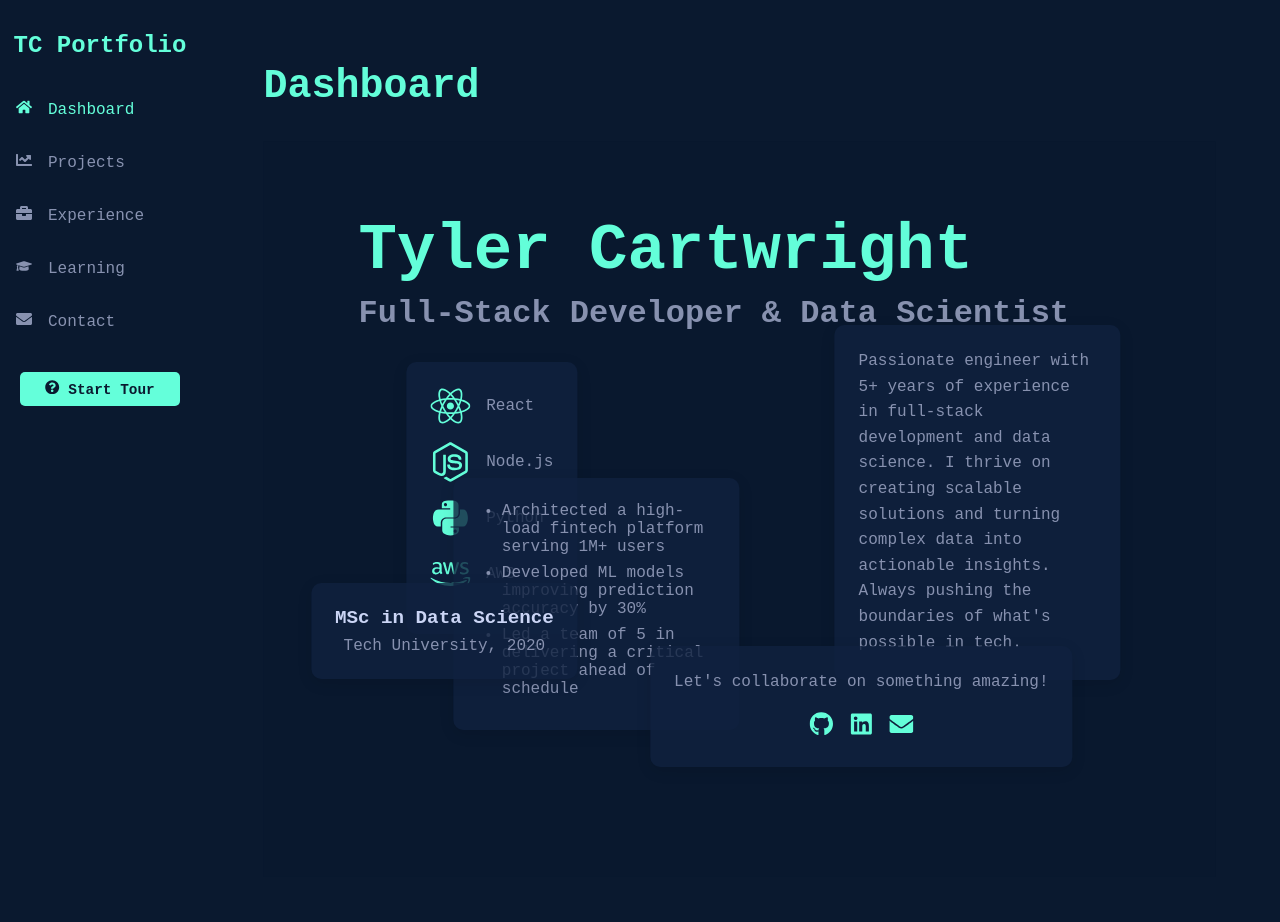
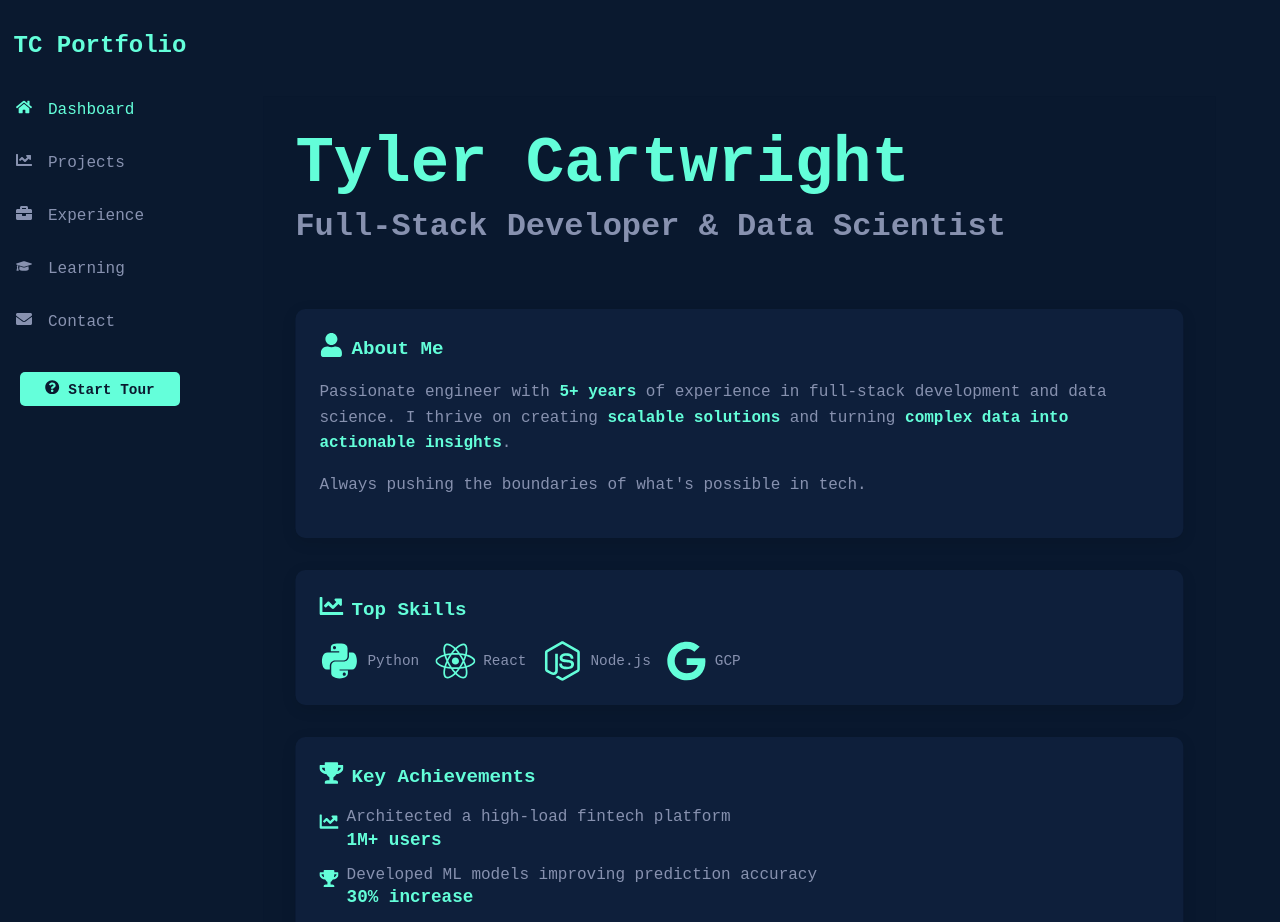
Before and after one commit to tyler-carty/tyler-carty.github.io, a React (Create React App) app: page /dashboard in a window 1280 px wide. Shown: the top 922 px of the page. Built offline with nearby package versions, Linux system fonts and the light colour scheme.

Commit message:
improved Dashboard.js

```diff
--- a/src/components/Dashboard.js
+++ b/src/components/Dashboard.js
@@ -2,103 +2,156 @@ import React, { useState, useEffect } from 'react';
 import styled from 'styled-components';
 import { motion } from 'framer-motion';
 import { BaseComponent } from "./BaseComponent";
-import { FaReact, FaNodeJs, FaPython, FaAws, FaGithub, FaLinkedin, FaEnvelope } from 'react-icons/fa';
+import {
+    FaReact, FaNodeJs, FaPython, FaGoogle, FaGithub, FaLinkedin, FaEnvelope,
+    FaChartLine, FaTrophy, FaUser, FaBrain, FaLaptopCode, FaGraduationCap
+} from 'react-icons/fa';
 
 const DashboardContainer = styled.div`
-    position: relative;
-    height: calc(100vh - 4rem);
-    overflow: hidden;
+    display: flex;
+    flex-direction: column;
+    gap: 2rem;
+    padding: 2rem;
     background-color: #0a192f;
-    padding: 2rem;
+    min-height: 100vh;
+
+    @media (max-width: 768px) {
+        padding: 1rem;
+    }
 `;
 
 const FloatingElement = styled(motion.div)`
-    position: absolute;
     background-color: rgba(17, 34, 64, 0.8);
     border-radius: 10px;
     padding: 1.5rem;
     box-shadow: 0 4px 15px rgba(0, 0, 0, 0.1);
+    width: 100%;
+`;
+
+const Header = styled.div`
+    margin-bottom: 2rem;
 `;
 
 const Name = styled(motion.h1)`
     font-size: 4rem;
     color: #64ffda;
     margin-bottom: 0.5rem;
-    position: absolute;
-    top: 10%;
-    left: 10%;
+
+    @media (max-width: 768px) {
+        font-size: 3rem;
+    }
 `;
 
 const Title = styled(motion.h2)`
     font-size: 2rem;
     color: #8892b0;
-    position: absolute;
-    top: calc(10% + 5rem);
-    left: 10%;
+
+    @media (max-width: 768px) {
+        font-size: 1.5rem;
+    }
 `;
 
-const SkillsContainer = styled(FloatingElement)`
-    top: 30%;
-    left: 15%;
+const CardHeader = styled.div`
     display: flex;
-    flex-direction: column;
-    align-items: flex-start;
+    align-items: center;
+    margin-bottom: 1rem;
+    color: #64ffda;
+`;
+
+const CardIcon = styled.div`
+    font-size: 1.5rem;
+    margin-right: 0.5rem;
+`;
+
+const CardTitle = styled.h3`
+    font-size: 1.2rem;
+    margin: 0;
+`;
+
+const SkillsContainer = styled.div`
+    display: flex;
+    flex-wrap: wrap;
+    gap: 1rem;
+    margin-top: 1rem;
+`;
+
+const SkillsFloatingElement = styled(FloatingElement)`
+    background-color: rgba(17, 34, 64, 0.8);
+    border-radius: 10px;
+    padding: 1.5rem;
+    width: 100%;
 `;
 
 const SkillIcon = styled(motion.div)`
     font-size: 2.5rem;
     color: #64ffda;
-    margin-bottom: 1rem;
     display: flex;
     align-items: center;
 `;
 
 const SkillName = styled.span`
-    font-size: 1rem;
     color: #8892b0;
-    margin-left: 1rem;
-`;
-
-const BioCard = styled(FloatingElement)`
-    top: 25%;
-    right: 10%;
-    width: 30%;
-    max-width: 400px;
+    font-size: 0.9rem;
+    margin-left: 0.5rem;
 `;
 
 const BioText = styled.p`
     font-size: 1rem;
     color: #8892b0;
     line-height: 1.6;
+    margin-bottom: 1rem;
 `;
 
-const AchievementsCard = styled(FloatingElement)`
-    bottom: 20%;
-    left: 20%;
-    width: 30%;
-    max-width: 400px;
+const BioHighlight = styled.span`
+    color: #64ffda;
+    font-weight: bold;
 `;
 
 const AchievementList = styled.ul`
     color: #8892b0;
-    padding-left: 1.5rem;
+    padding-left: 0;
+    list-style-type: none;
 `;
 
 const AchievementItem = styled.li`
+    margin-bottom: 1rem;
+    display: flex;
+    align-items: flex-start;
+`;
+
+const AchievementIcon = styled.div`
+    color: #64ffda;
+    font-size: 1.2rem;
+    margin-right: 0.5rem;
+    margin-top: 0.2rem;
+`;
+
+const AchievementText = styled.p`
+    margin: 0;
+`;
+
+const AchievementMetric = styled.span`
+    display: block;
+    color: #64ffda;
+    font-weight: bold;
+    font-size: 1.1rem;
+    margin-top: 0.2rem;
+`;
+
+const Degree = styled.h4`
+    font-size: 1.2rem;
+    color: #64ffda;
     margin-bottom: 0.5rem;
 `;
 
-const ConnectCard = styled(FloatingElement)`
-    bottom: 15%;
-    right: 15%;
-    display: flex;
-    flex-direction: column;
-    align-items: center;
+const University = styled.p`
+    font-size: 1rem;
+    color: #8892b0;
+    margin-bottom: 1rem;
 `;
 
 const SocialLinks = styled.div`
     display: flex;
-    justify-content: center;
     gap: 1rem;
     margin-top: 1rem;
 `;
@@ -111,21 +164,18 @@ const SocialIcon = styled(motion.a)`
     }
 `;
 
-const FloatingEducation = styled(FloatingElement)`
-    top: 60%;
-    left: 5%;
-    text-align: center;
+const BottomGrid = styled.div`
+  display: grid;
+  grid-template-columns: 1fr 1fr;
+  gap: 2rem;
+
+  @media (max-width: 768px) {
+    grid-template-columns: 1fr;
+  }
 `;
 
-const Degree = styled.h4`
-    font-size: 1.2rem;
-    color: #ccd6f6;
-    margin-bottom: 0.5rem;
-`;
-
-const University = styled.p`
-  font-size: 1rem;
-  color: #8892b0;
+const GridElement = styled(FloatingElement)`
+  margin: 0;
 `;
 
 const Dashboard = ({ onReady }) => {
@@ -147,23 +197,50 @@ const Dashboard = ({ onReady }) => {
     }, [dataLoaded, onReady]);
 
     const skillsData = [
+        { name: 'Python', icon: FaPython },
         { name: 'React', icon: FaReact },
         { name: 'Node.js', icon: FaNodeJs },
-        { name: 'Python', icon: FaPython },
-        { name: 'AWS', icon: FaAws },
+        { name: 'GCP', icon: FaGoogle },
     ];
+
+    const achievementsData = [
+        {
+            icon: <FaChartLine />,
+            text: "Architected a high-load fintech platform",
+            metric: "1M+ users"
+        },
+        {
+            icon: <FaTrophy />,
+            text: "Developed ML models improving prediction accuracy",
+            metric: "30% increase"
+        },
+        {
+            icon: <FaUser />,
+            text: "Led a team in delivering a critical project ahead of schedule",
+            metric: "5 team members"
+        }
+    ];
+
+    const educationData = {
+        degree: "MSc in Data Science",
+        university: "Tech University",
+        year: "2020",
+        courses: [
+            { name: "Machine Learning", icon: <FaBrain /> },
+            { name: "Big Data Analytics", icon: <FaChartLine /> },
+            { name: "Advanced Algorithms", icon: <FaLaptopCode /> },
+        ],
+        skills: [
+            { name: "Data Analysis", progress: 90 },
+            { name: "Statistical Modeling", progress: 85 },
+            { name: "Deep Learning", progress: 80 },
+        ]
+    };
 
     if (!dataLoaded) {
         return (
-            <BaseComponent title="Dashboard">
-                <div>Loading...</div>
-            </BaseComponent>
-        );
-    }
-
-    return (
-        <BaseComponent title="Dashboard">
-            <DashboardContainer>
+            <BaseComponent>
+                <Header>
                     <Name
                         initial={{ opacity: 0, x: -50 }}
                         animate={{ opacity: 1, x: 0 }}
@@ -178,12 +255,60 @@ const Dashboard = ({ onReady }) => {
                     >
                         Full-Stack Developer & Data Scientist
                     </Title>
+                </Header>
+                <div>Loading...</div>
+            </BaseComponent>
+        );
+    }
 
-                <SkillsContainer
-                    initial={{ opacity: 0, scale: 0.9 }}
-                    animate={{ opacity: 1, scale: 1 }}
+    return (
+        <BaseComponent>
+            <DashboardContainer>
+                <Header>
+                    <Name
+                        initial={{ opacity: 0, x: -50 }}
+                        animate={{ opacity: 1, x: 0 }}
+                        transition={{ duration: 0.5 }}
+                    >
+                        Tyler Cartwright
+                    </Name>
+                    <Title
+                        initial={{ opacity: 0, x: -50 }}
+                        animate={{ opacity: 1, x: 0 }}
+                        transition={{ duration: 0.5, delay: 0.2 }}
+                    >
+                        Full-Stack Developer & Data Scientist
+                    </Title>
+                </Header>
+
+                <FloatingElement
+                    initial={{ opacity: 0, y: 20 }}
+                    animate={{ opacity: 1, y: 0 }}
+                    transition={{ duration: 0.5, delay: 0.4 }}
+                >
+                    <CardHeader>
+                        <CardIcon><FaUser /></CardIcon>
+                        <CardTitle>About Me</CardTitle>
+                    </CardHeader>
+                    <BioText>
+                        Passionate engineer with <BioHighlight>5+ years</BioHighlight> of experience in full-stack development and data science.
+                        I thrive on creating <BioHighlight>scalable solutions</BioHighlight> and turning <BioHighlight>complex data into actionable insights</BioHighlight>.
+                    </BioText>
+                    <BioText>
+                        Always pushing the boundaries of what's possible in tech.
+                    </BioText>
+                </FloatingElement>
+
+                <SkillsFloatingElement
+                    initial={{ opacity: 0, y: 20 }}
+                    animate={{ opacity: 1, y: 0 }}
                     transition={{ duration: 0.5, delay: 0.3 }}
                 >
+                    <CardHeader>
+                        <CardIcon><FaChartLine /></CardIcon>
+                        <CardTitle>Top Skills</CardTitle>
+                    </CardHeader>
+                    <SkillsContainer>
                         {skillsData.map((skill, index) => (
                             <SkillIcon
                                 key={skill.name}
@@ -196,36 +321,53 @@ const Dashboard = ({ onReady }) => {
                             </SkillIcon>
                         ))}
                     </SkillsContainer>
+                </SkillsFloatingElement>
 
-                <BioCard
-                    initial={{ opacity: 0, y: 20 }}
-                    animate={{ opacity: 1, y: 0 }}
-                    transition={{ duration: 0.5, delay: 0.4 }}
-                >
-                    <BioText>
-                        Passionate engineer with 5+ years of experience in full-stack development and data science.
-                        I thrive on creating scalable solutions and turning complex data into actionable insights.
-                        Always pushing the boundaries of what's possible in tech.
-                    </BioText>
-                </BioCard>
-
-                <AchievementsCard
+                <FloatingElement
                     initial={{ opacity: 0, y: 20 }}
                     animate={{ opacity: 1, y: 0 }}
                     transition={{ duration: 0.5, delay: 0.5 }}
                 >
+                    <CardHeader>
+                        <CardIcon><FaTrophy /></CardIcon>
+                        <CardTitle>Key Achievements</CardTitle>
+                    </CardHeader>
                     <AchievementList>
-                        <AchievementItem>Architected a high-load fintech platform serving 1M+ users</AchievementItem>
-                        <AchievementItem>Developed ML models improving prediction accuracy by 30%</AchievementItem>
-                        <AchievementItem>Led a team of 5 in delivering a critical project ahead of schedule</AchievementItem>
+                        {achievementsData.map((achievement, index) => (
+                            <AchievementItem key={index}>
+                                <AchievementIcon>{achievement.icon}</AchievementIcon>
+                                <div>
+                                    <AchievementText>{achievement.text}</AchievementText>
+                                    <AchievementMetric>{achievement.metric}</AchievementMetric>
+                                </div>
+                            </AchievementItem>
+                        ))}
                     </AchievementList>
-                </AchievementsCard>
+                </FloatingElement>
 
-                <ConnectCard
-                    initial={{ opacity: 0, scale: 0.9 }}
-                    animate={{ opacity: 1, scale: 1 }}
+                <BottomGrid>
+                    <GridElement
+                        initial={{ opacity: 0, y: 20 }}
+                        animate={{ opacity: 1, y: 0 }}
                         transition={{ duration: 0.5, delay: 0.6 }}
                     >
+                        <CardHeader>
+                            <CardIcon><FaGraduationCap /></CardIcon>
+                            <CardTitle>Education</CardTitle>
+                        </CardHeader>
+                        <Degree>{educationData.degree}</Degree>
+                        <University>{educationData.university}, {educationData.year}</University>
+                    </GridElement>
+
+                    <GridElement
+                        initial={{ opacity: 0, y: 20 }}
+                        animate={{ opacity: 1, y: 0 }}
+                        transition={{ duration: 0.5, delay: 0.7 }}
+                    >
+                        <CardHeader>
+                            <CardIcon><FaEnvelope /></CardIcon>
+                            <CardTitle>Let's Connect</CardTitle>
+                        </CardHeader>
                         <BioText>Let's collaborate on something amazing!</BioText>
                         <SocialLinks>
                             <SocialIcon href="https://github.com/your-github" target="_blank" rel="noopener noreferrer"
@@ -244,16 +386,8 @@ const Dashboard = ({ onReady }) => {
                                 <FaEnvelope />
                             </SocialIcon>
                         </SocialLinks>
-                </ConnectCard>
-
-                <FloatingEducation
-                    initial={{ opacity: 0, scale: 0.9 }}
-                    animate={{ opacity: 1, scale: 1 }}
-                    transition={{ duration: 0.5, delay: 0.7 }}
-                >
-                    <Degree>MSc in Data Science</Degree>
-                    <University>Tech University, 2020</University>
-                </FloatingEducation>
+                    </GridElement>
+                </BottomGrid>
             </DashboardContainer>
         </BaseComponent>
     );
```
Lines whose indentation alone changed are shown as unchanged.
